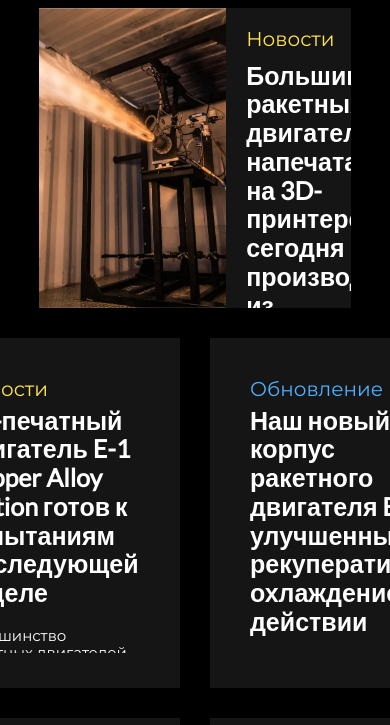
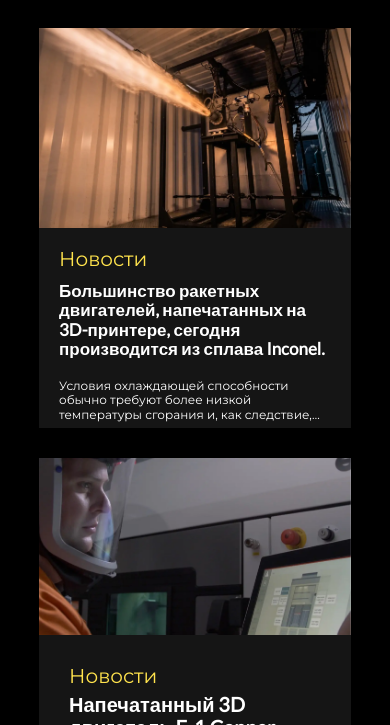
Before and after one commit to No-colour-you-like/Launcher, a plain HTML site: page news.html in a window 390 px wide. Shown: the part 119-844 px from the top of the page. Drawn offline with nearby package versions, Linux system fonts and the light colour scheme.

Commit message:
main work complete

```diff
--- a/css/style.css
+++ b/css/style.css
@@ -85,7 +85,7 @@ h1, h2, h3, h4, h5, h6, p, ul {
   display: -webkit-box;
   display: -ms-flexbox;
   display: flex;
-  height: 50px;
+  min-height: 80px;
 }
 
 .header__menu {
@@ -234,7 +234,7 @@ h1, h2, h3, h4, h5, h6, p, ul {
       -ms-flex-align: center;
           align-items: center;
   height: 15vh;
-  min-height: 80px;
+  min-height: 60px;
 }
 
 .footer__wrapper {
@@ -693,6 +693,7 @@ h1, h2, h3, h4, h5, h6, p, ul {
   grid-template-rows: 400px 500px 500px;
   gap: 30px 30px;
   grid-template-areas: "title-block title-block" "news-block-1 news-block-2" "news-block-3 news-block-4";
+  margin: 20px 0;
 }
 
 @media (max-width: 1300px) {
@@ -701,6 +702,20 @@ h1, h2, h3, h4, h5, h6, p, ul {
   }
 }
 
+@media (max-width: 1200px) {
+  .news__wrapper {
+    margin: 20px 0 40px;
+  }
+}
+
+@media (max-width: 768px) {
+  .news__wrapper {
+    grid-template-columns: 1fr;
+    grid-template-areas: "title-block" "news-block-1" "news-block-2" "news-block-3" "news-block-4";
+    grid-template-rows: repeat(5, 400px);
+  }
+}
+
 .title-block {
   grid-area: title-block;
   display: -webkit-box;
@@ -711,8 +726,24 @@ h1, h2, h3, h4, h5, h6, p, ul {
   justify-self: center;
 }
 
+@media (max-width: 768px) {
+  .title-block {
+    -webkit-box-orient: vertical;
+    -webkit-box-direction: normal;
+        -ms-flex-direction: column;
+            flex-direction: column;
+  }
+}
+
 .title-block__image {
   width: 60%;
+}
+
+@media (max-width: 768px) {
+  .title-block__image {
+    width: 100%;
+    height: 50%;
+  }
 }
 
 .title-block__img {
@@ -726,6 +757,13 @@ h1, h2, h3, h4, h5, h6, p, ul {
   width: 40%;
   padding: 20px;
   background-color: #151515;
+}
+
+@media (max-width: 768px) {
+  .title-block__text {
+    width: 100%;
+    overflow-y: scroll;
+  }
 }
 
 .title-block__uppertitle {
@@ -755,11 +793,38 @@ h1, h2, h3, h4, h5, h6, p, ul {
           text-decoration-color: white;
 }
 
+@media (max-width: 1300px) {
+  .title-block__title {
+    font-size: 20px;
+  }
+}
+
+@media (max-width: 1200px) {
+  .title-block__title {
+    font-size: 17px;
+  }
+}
+
 .title-block__info {
   font-family: inherit;
   font-size: 15px;
   margin-bottom: 15px;
   line-height: 1.2;
+}
+
+@media (max-width: 1300px) {
+  .title-block__info {
+    font-size: 12px;
+  }
+}
+
+@media (max-width: 1200px) {
+  .title-block__info {
+    display: -webkit-box;
+    -webkit-box-orient: vertical;
+    -webkit-line-clamp: 3;
+    overflow: hidden;
+  }
 }
 
 .news-block {
@@ -792,13 +857,19 @@ h1, h2, h3, h4, h5, h6, p, ul {
 }
 
 .news-block__text {
-  padding: 40px;
+  padding: 40px 40px 0;
   background-color: #151515;
-  -webkit-transition: 1s;
-  -o-transition: 1s;
-  transition: 1s;
+  -webkit-transition: 1.5s ease-in-out;
+  -o-transition: 1.5s ease-in-out;
+  transition: 1.5s ease-in-out;
   z-index: 5;
   overflow: hidden;
+}
+
+@media (max-width: 1300px) {
+  .news-block__text {
+    padding: 30px 30px 0;
+  }
 }
 
 .news-block__uppertitle {
@@ -828,10 +899,25 @@ h1, h2, h3, h4, h5, h6, p, ul {
           text-decoration-color: white;
 }
 
+@media (max-width: 1300px) {
+  .news-block__title {
+    font-size: 20px;
+  }
+}
+
 .news-block__info {
   font-family: inherit;
   font-size: 15px;
   margin-bottom: 15px;
+}
+
+@media (max-width: 1200px) {
+  .news-block__info {
+    display: -webkit-box;
+    -webkit-box-orient: vertical;
+    -webkit-line-clamp: 2;
+    overflow: hidden;
+  }
 }
 
 .news-block__news-color {
@@ -882,6 +968,7 @@ h1, h2, h3, h4, h5, h6, p, ul {
     -webkit-box-direction: normal;
         -ms-flex-direction: column;
             flex-direction: column;
+    margin: 20px 0;
   }
 }
 
--- a/js/news.js
+++ b/js/news.js
@@ -26,30 +26,28 @@ hamburger.addEventListener('click', () => {
 // Change height text on hover
 
 const newsText = document.querySelectorAll('.news-block__text'),
-  newsUppertitle = document.querySelector('.news-block__uppertitle'),
-  newsTitle = document.querySelector('.news-block__title'),
-  newsImg = document.querySelector('.news-block__img');
-
-
-  let textTitleHeight = window.getComputedStyle(newsTitle).height,
-  textUppertitleHeight = window.getComputedStyle(newsUppertitle).height;
-
+  newsUppertitle = document.querySelectorAll('.news-block__uppertitle'),
+  newsTitle = document.querySelectorAll('.news-block__title'),
+  newsImg = document.querySelectorAll('.news-block__img');
 
 
 newsText.forEach((item, i) => {
 
-  let smallTextHeight = +textTitleHeight.slice(0, textTitleHeight.length - 2) + +textUppertitleHeight.slice(0, textUppertitleHeight.length - 2) + 80 + 'px';
+  let textTitleHeight = window.getComputedStyle(newsTitle[i]).height,
+  textUppertitleHeight = window.getComputedStyle(newsUppertitle[i]).height;
 
-  newsText[i].style.height = smallTextHeight;
+  let smallTextHeight = +textTitleHeight.slice(0, textTitleHeight.length - 2) + +textUppertitleHeight.slice(0, textUppertitleHeight.length - 2) + 50 + 'px';
+
+  newsText[i].style.maxHeight = smallTextHeight;
 
   item.addEventListener('mouseenter', () => {
-    newsImg.classList.remove('blur-out');
-    newsImg.classList.add('blur-in');
-    item.style.height = 'auto';
+    newsImg[i].classList.remove('blur-out');
+    newsImg[i].classList.add('blur-in');
+    item.style.maxHeight = '700px';
   });
   item.addEventListener('mouseleave', () => {
-    newsImg.classList.add('blur-out');
-    newsImg.classList.remove('blur-in');
-    item.style.height = smallTextHeight;
+    newsImg[i].classList.add('blur-out');
+    newsImg[i].classList.remove('blur-in');
+    item.style.maxHeight = smallTextHeight;
   });
 });
--- a/news.html
+++ b/news.html
@@ -86,7 +86,7 @@
             </p>
             <h2 class="news-block__title">
               <a href="#" class="news-block__title-link">
-                3D-печатный двигатель E-1 Copper Alloy Edition готов к испытаниям на следующей неделе
+                Напечатанный 3D двигатель E-1 Copper Alloy Edition готов к испытаниям на следующей неделе
               </a>
             </h2>
             <p class="news-block__info">Большинство ракетных двигателей, напечатанных на 3D-принтере, сегодня производятся из сплава Inconel, что является компромиссом с точки зрения охлаждающей способности, обычно требующей более низкой температуры сгорания и двигателя с меньшей производительностью.</p>
@@ -94,6 +94,9 @@
           </div>
         </div>
         <div class="news-block-2 news-block">
+          <div class="news-block__img">
+            <picture><source srcset="img/news/5.webp" type="image/webp"><img class="news-block__image" src="img/news/5.jpg" alt="engi"></picture>
+          </div>
           <div class="news-block__text">
             <p class="news-block__uppertitle">
               <span class="news-block__update-color">
@@ -110,6 +113,9 @@
           </div>
         </div>
         <div class="news-block-3 news-block">
+          <div class="news-block__img">
+            <picture><source srcset="img/4.webp" type="image/webp"><img class="news-block__image" src="img/4.jpg" alt="engi"></picture>
+          </div>
           <div class="news-block__text">
             <p class="news-block__uppertitle">
               <span class="news-block__update-color">
@@ -126,6 +132,9 @@
           </div>
         </div>
         <div class="news-block-4 news-block">
+          <div class="news-block__img">
+            <picture><source srcset="img/news/6.webp" type="image/webp"><img class="news-block__image" src="img/news/6.jpg" alt="engi"></picture>
+          </div>
           <div class="news-block__text">
             <p class="news-block__uppertitle">
               <span class="news-block__rel-color">
```
Also changed, not shown: index.html (+1 -1 lines), css/style.min.css, img/field.jpg (deleted), img/field.webp (deleted).
